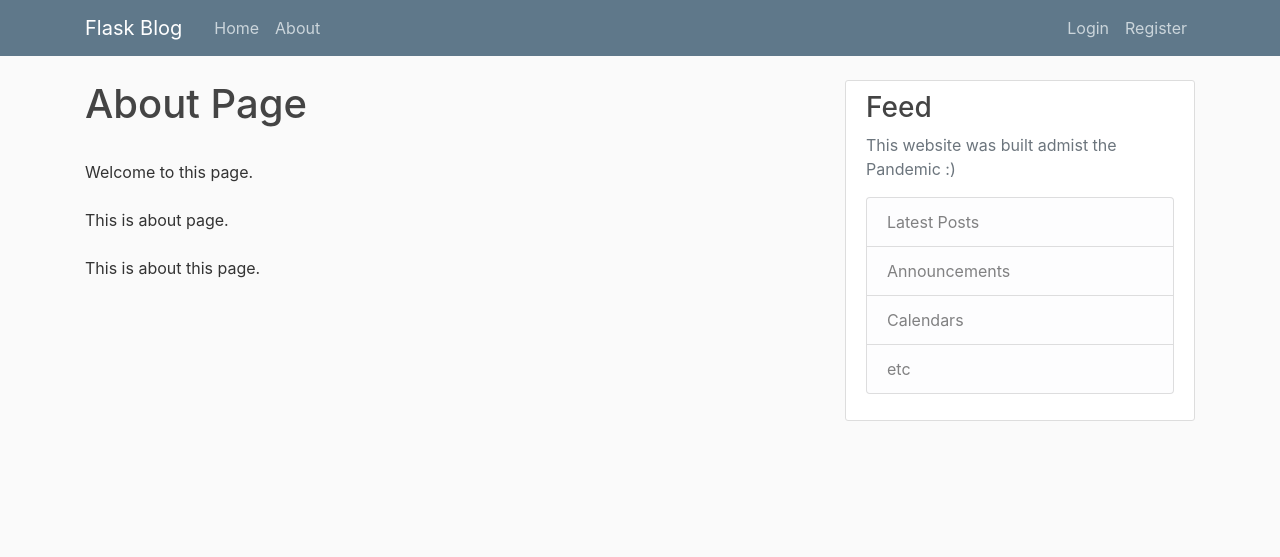
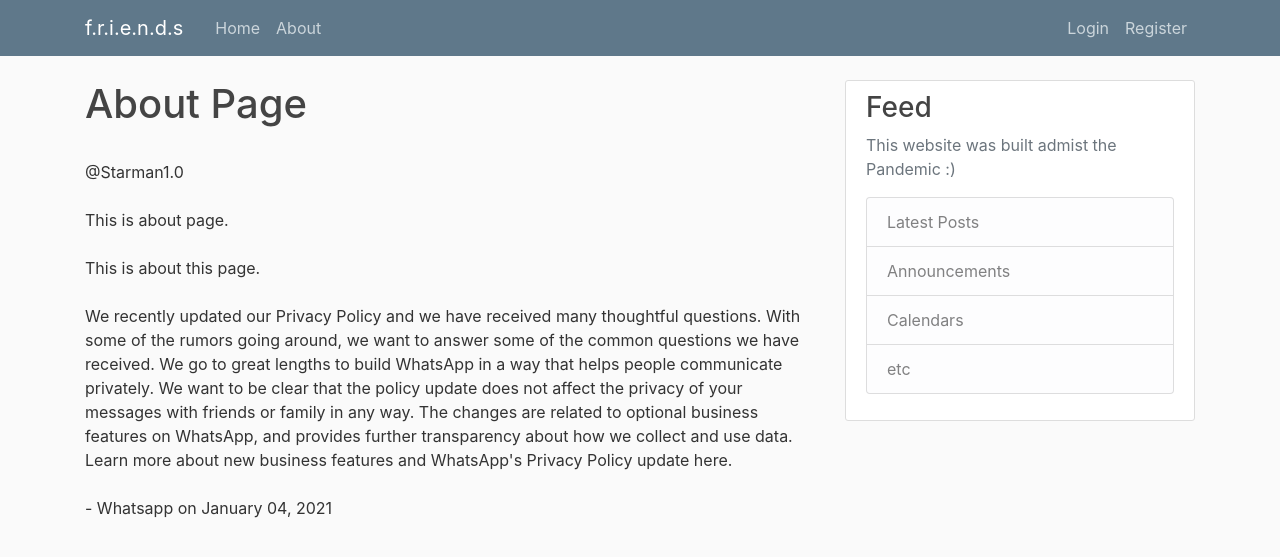
Before and after one commit to yaxis1/Flask, a Flask app: page /about in a window 1280 px wide. Shown: the top 557 px of the page. Run offline with Flask 2, Linux system fonts and the light colour scheme; some libraries are stand-ins or nearby versions.

Commit message:
update
update update.html

```diff
--- a/flaskapp/templates/about.html
+++ b/flaskapp/templates/about.html
@@ -2,9 +2,15 @@
 {% block content %}
     <h1>About Page</h1>
     <div>
-        <br> Welcome to this page. </br>
+        <br>@Starman1.0</br>
         <br>This is about page. </br>
         <br>This is about this page. </br>
+        <br>We recently updated our Privacy Policy and we have received many thoughtful questions. With some of the rumors going around, we want to answer some of the common questions we have received. We go to great lengths to build WhatsApp in a way that helps people communicate privately.
+
+We want to be clear that the policy update does not affect the privacy of your messages with friends or family in any way. The changes are related to optional business features on WhatsApp, and provides further transparency about how we collect and use data. Learn more about new business features and WhatsApp's Privacy Policy update here.</br>
+        <br>- Whatsapp on January 04, 2021</br>
+
+
 
     </div>
 {% endblock content %}
--- a/flaskapp/templates/layout.html
+++ b/flaskapp/templates/layout.html
@@ -11,16 +11,16 @@
     <link rel="stylesheet" type="text/css" href="{{ url_for('static', filename='main.css') }}">
 
     {% if title %}
-        <title>Flask Blog - {{ title }}</title>
+        <title>F.R.I.E.N.D.S - {{ title }}</title>
     {% else %}
-        <title>Flask Blog</title>
+        <title>F.R.I.E.N.D.S</title>
     {% endif %}
 </head>
 <body>
     <header class="site-header">
       <nav class="navbar navbar-expand-md navbar-dark bg-steel fixed-top">
         <div class="container">
-          <a class="navbar-brand mr-4" href="/">Flask Blog</a>
+          <a class="navbar-brand mr-4" href="/">f.r.i.e.n.d.s</a>
           <button class="navbar-toggler" type="button" data-toggle="collapse" data-target="#navbarToggle" aria-controls="navbarToggle" aria-expanded="false" aria-label="Toggle navigation">
             <span class="navbar-toggler-icon"></span>
           </button>
```
